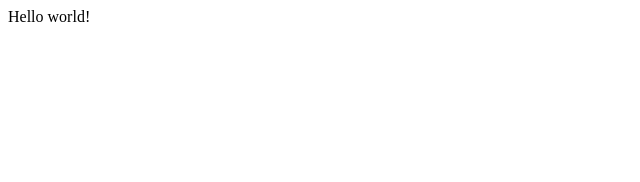
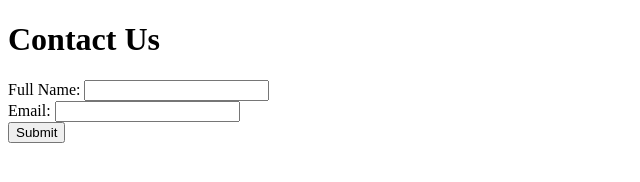
Before and after one commit to SharjeelSafdar/netlify-forms, a Gatsby site: page / in a window 1280 px wide. Shown: the whole page, without its empty margins (0-640 px from the left). Built offline with nearby package versions, Linux system fonts and the light colour scheme; Gatsby itself is replaced by a stand-in of ours.

Commit message:
Added Contact Form

```diff
--- a/package.json
+++ b/package.json
@@ -14,9 +14,11 @@
     "test": "echo \"Write tests! -> https://gatsby.dev/unit-testing\" && exit 1"
   },
   "dependencies": {
+    "formik": "^2.2.6",
     "gatsby": "^3.0.1",
     "react": "^17.0.1",
-    "react-dom": "^17.0.1"
+    "react-dom": "^17.0.1",
+    "react-recaptcha": "^2.3.10"
   },
   "devDependencies": {
     "prettier": "2.2.1"
--- /dev/null
+++ b/src/components/form/ContactForm.js
@@ -0,0 +1,70 @@
+import React from "react"
+import { Formik, Field, Form, ErrorMessage } from "formik"
+
+const encode = data => {
+  return Object.keys(data)
+    .map(key => encodeURIComponent(key) + "=" + encodeURIComponent(data[key]))
+    .join("&")
+}
+
+const ContactForm = () => {
+  return (
+    <Formik
+      initialValues={{ fullName: "", email: "" }}
+      validate={values => {
+        const errors = {}
+        if (!values.fullName) {
+          errors.fullName = "Required"
+        } else if (values.fullName.length <= 1) {
+          errors.fullName = "Must be atleast 2 characters"
+        }
+        if (!values.email) {
+          errors.email = "Required"
+        } else if (
+          !/^[A-Z0-9._%+-]+@[A-Z0-9.-]+\.[A-Z]{2,4}$/i.test(values.email)
+        ) {
+          errors.email = "Invalid email address"
+        }
+        return errors
+      }}
+      onSubmit={data => {
+        console.log(data)
+        fetch("/", {
+          method: "POST",
+          headers: {
+            "Content-Type": "application/x-www-form-urlencoded",
+          },
+          body: encode({
+            "form-name": "contact-form",
+            ...data,
+          }),
+        })
+          .then(_ => alert("Form Submitted"))
+          .catch(err => alert(err))
+      }}
+    >
+      <Form
+        name="contact-form"
+        data-netlify="true"
+        data-netlify-honeypot="bot-field"
+      >
+        <Field type="hidden" name="contact-form" />
+        <Field type="hidden" name="bot-field" />
+
+        <label htmlFor="fullName">Full Name: </label>
+        <Field name="fullName" id="fullName" />
+        <ErrorMessage name="fullName" />
+        <br />
+
+        <label htmlFor="email">Email: </label>
+        <Field name="email" type="text" />
+        <ErrorMessage name="email" type="text" />
+        <br />
+
+        <button type="submit">Submit</button>
+      </Form>
+    </Formik>
+  )
+}
+
+export default ContactForm
--- a/src/pages/index.js
+++ b/src/pages/index.js
@@ -1,5 +1,11 @@
 import React from "react"
+import ContactForm from "../components/form/ContactForm"
 
 export default function Home() {
-  return <div>Hello world!</div>
+  return (
+    <div>
+      <h1>Contact Us</h1>
+      <ContactForm />
+    </div>
+  )
 }
```
Also changed, not shown: 1 other file.
